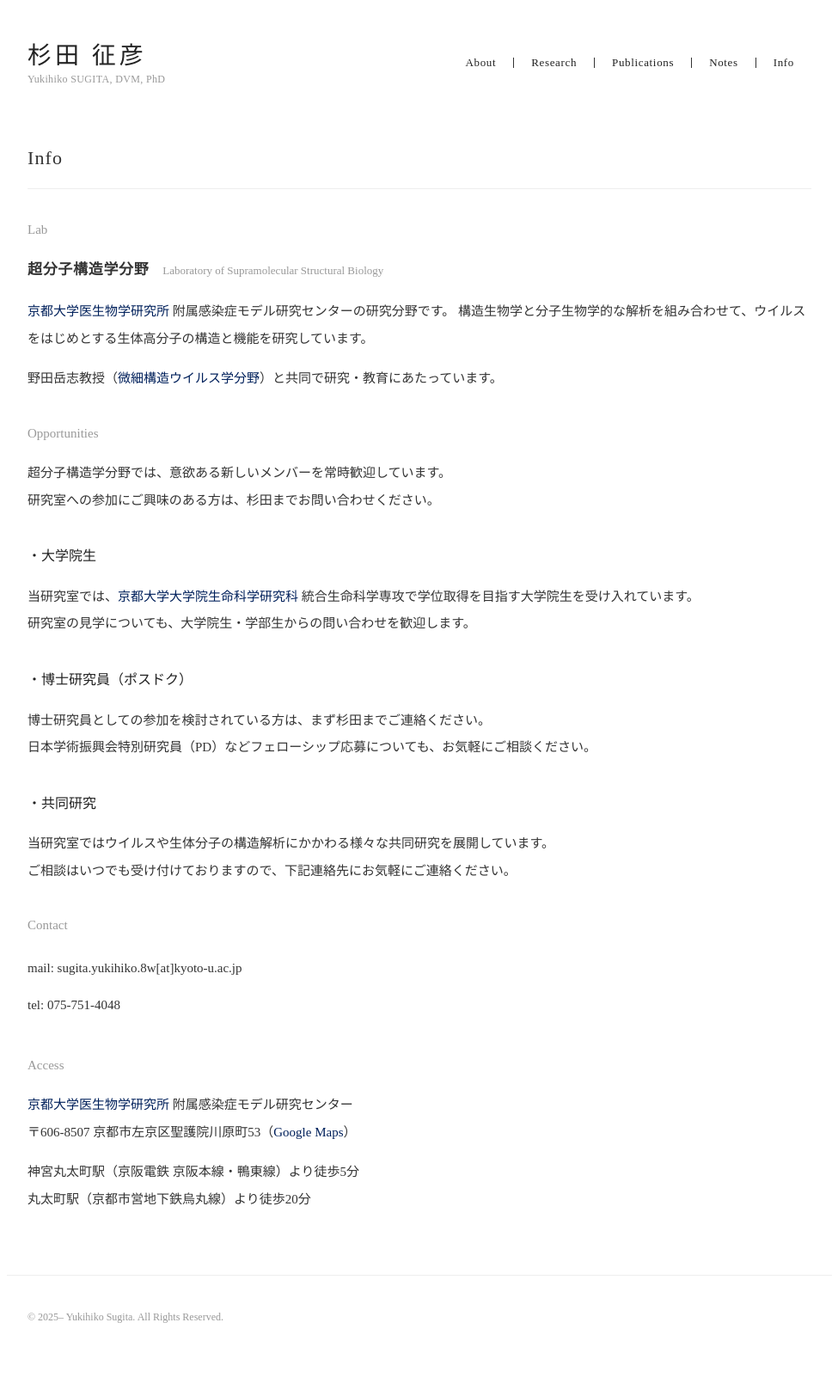
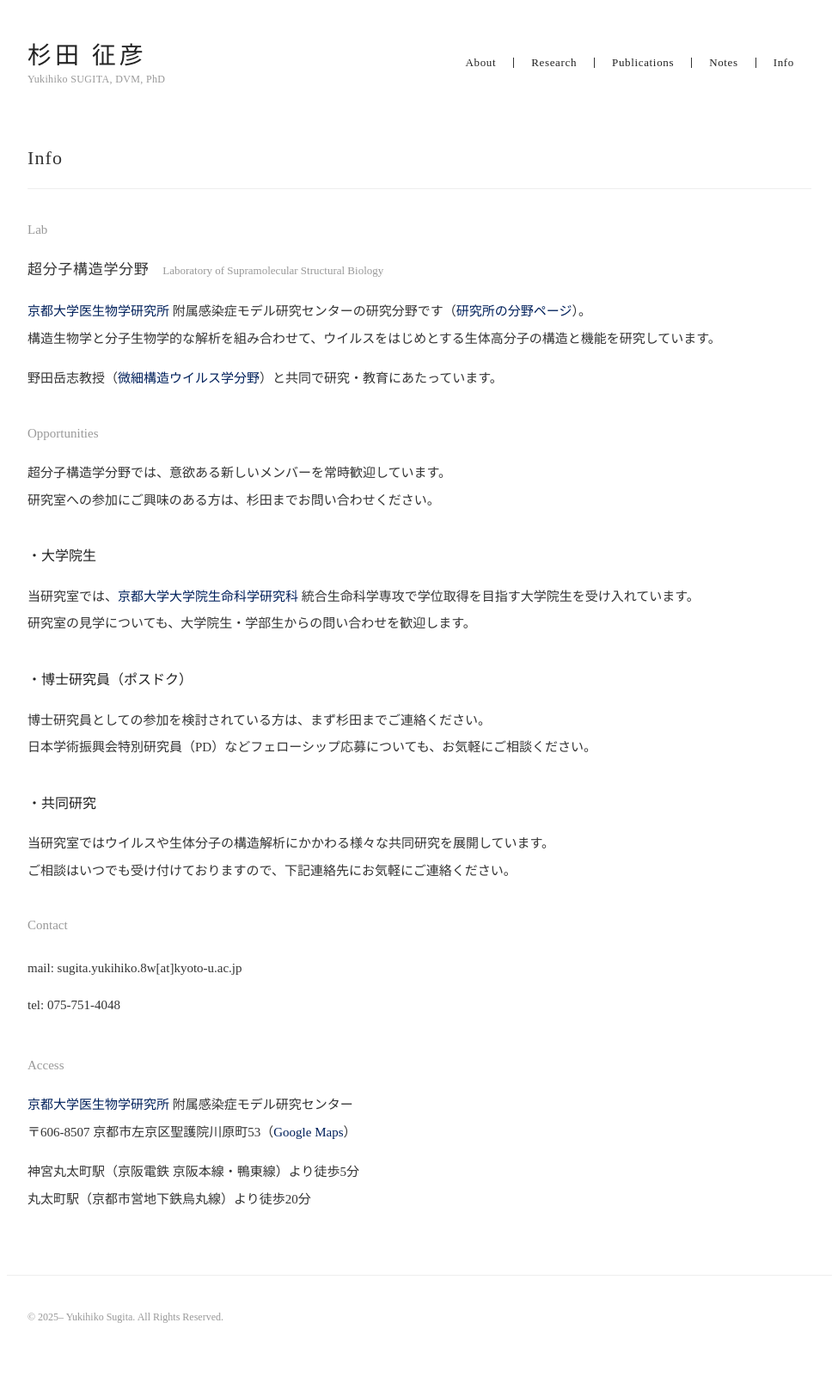
Before and after one commit to yukisugi/yukisugi.github.io, a Jekyll site: the page built from info/index.html, in a window 1280 px wide. Shown: the whole page at 86% size, without its empty margins (152-1127 px from the left). Built offline with Jekyll 4.4.1, drawn with Linux system fonts in a browser that asks for light colours.

Commit message:
Link the new institute page for the supramolecular structure lab
The institute site now has a page for 超分子構造学分野 (labo51), so link
it from the About appointment entry and from the Info Lab section.
Also drop the bold on the Info lab name: 17px with the current letter
spacing already reads as a heading.

Co-Authored-By: Claude Opus 5 <noreply@anthropic.com>

```diff
--- a/_data/institution_links.yml
+++ b/_data/institution_links.yml
@@ -2,6 +2,8 @@
   url: https://www.kyoto-u.ac.jp/
 - text: 医生物学研究所
   url: https://www.infront.kyoto-u.ac.jp/
+- text: 超分子構造学分野
+  url: https://www.infront.kyoto-u.ac.jp/laboratory/labo51/
 - text: 微細構造ウイルス学分野
   url: https://www.infront.kyoto-u.ac.jp/laboratory/labo04/
 - text: 白眉センター
--- a/assets/css/style.css
+++ b/assets/css/style.css
@@ -381,7 +381,6 @@ img {
 
 .lab-name-ja {
   font-size: 17px;
-  font-weight: bold;
   color: #333333;
   letter-spacing: 0.04em;
 }
--- a/info/index.html
+++ b/info/index.html
@@ -9,7 +9,7 @@ title: Info
   <h2>Lab</h2>
   <p class="lab-name"><span class="lab-name-ja">{{ site.lab_title }}</span> <span class="lab-title-en">{{ site.lab_title_en }}</span></p>
   <p>
-    {% include affiliation.html %}の研究分野です。
+    {% include affiliation.html %}の研究分野です（<a href="https://www.infront.kyoto-u.ac.jp/laboratory/labo51/" target="_blank" rel="noopener">研究所の分野ページ</a>）。<br>
     構造生物学と分子生物学的な解析を組み合わせて、ウイルスをはじめとする生体高分子の構造と機能を研究しています。
   </p>
   <p>
```
